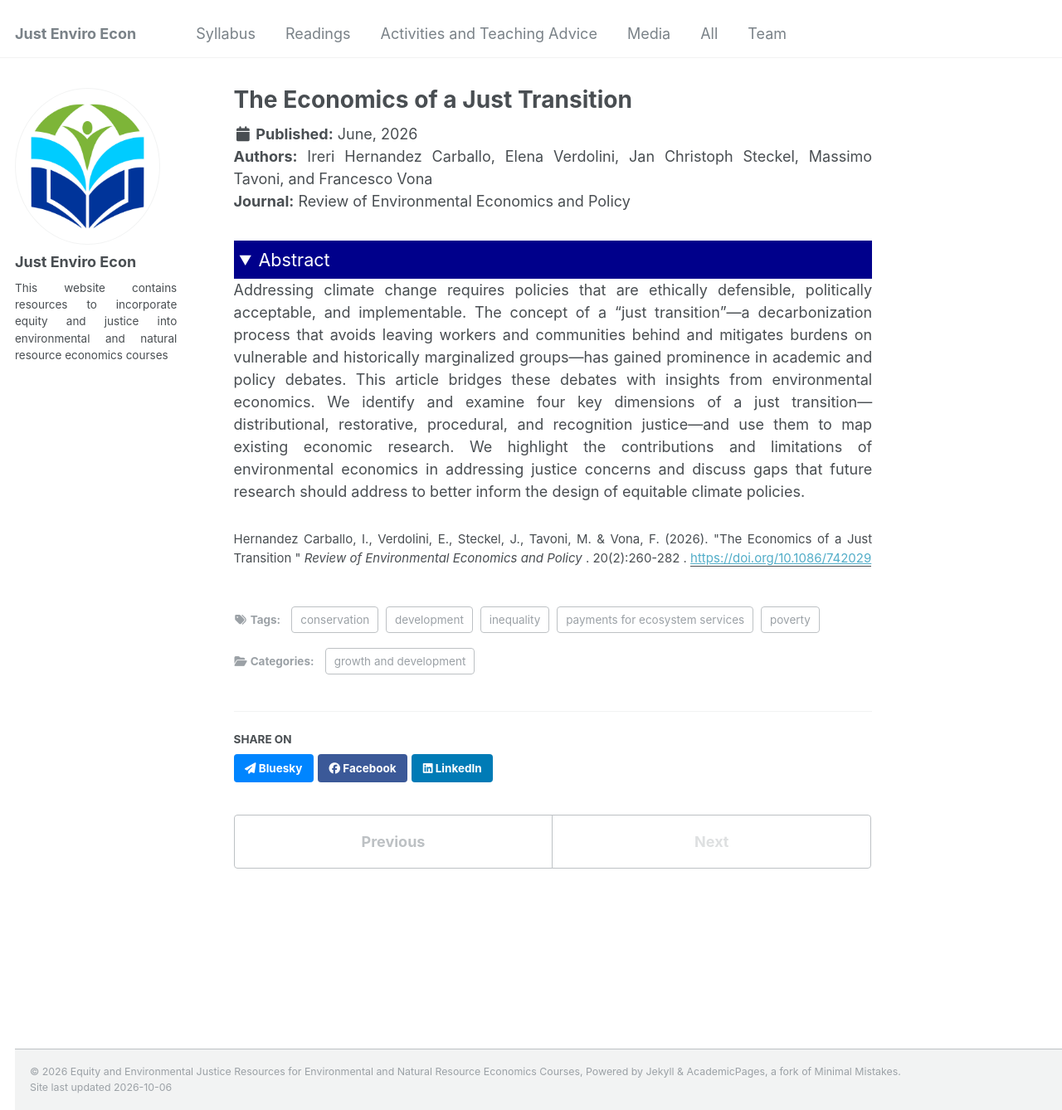
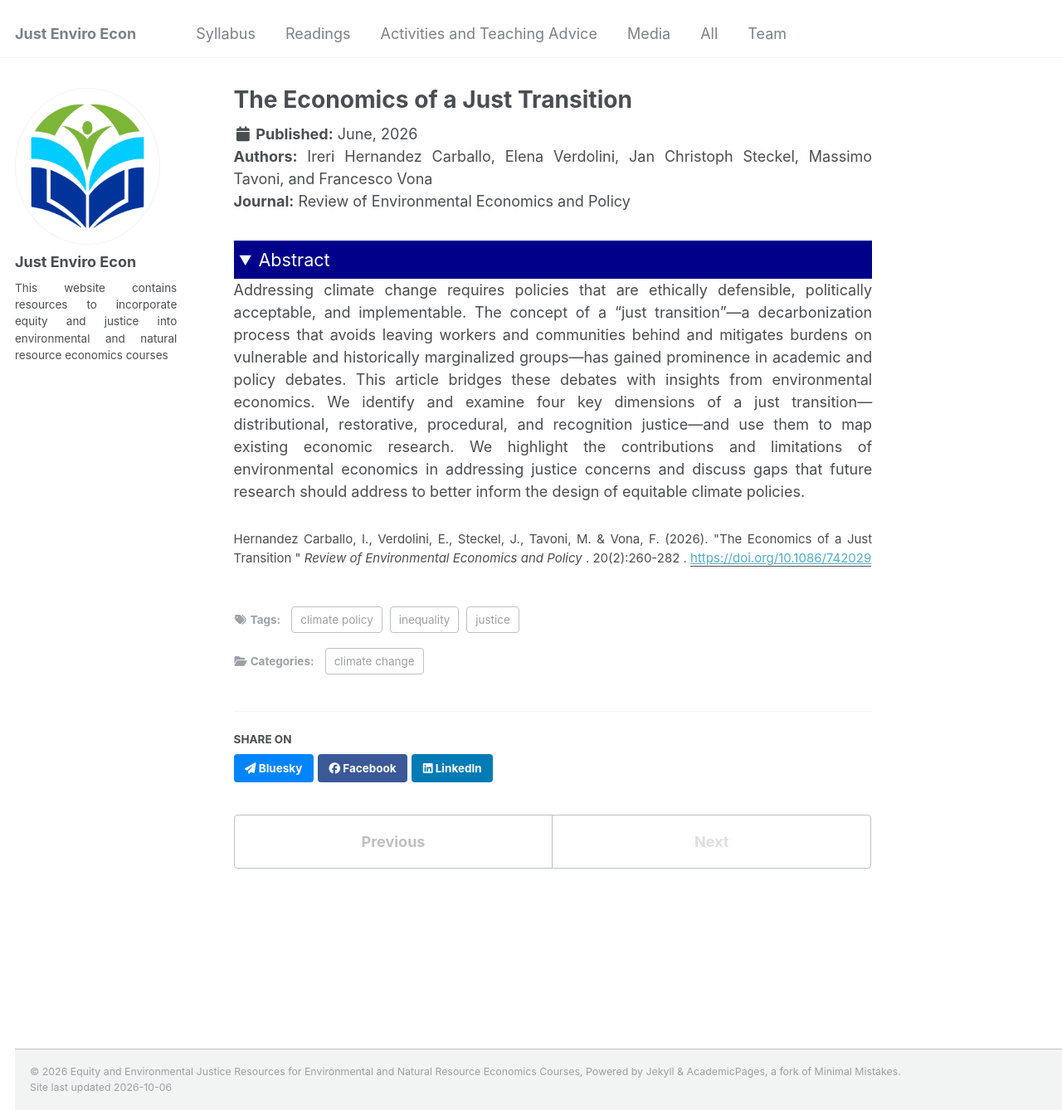
Before and after one commit to just-enviro-econ/just-enviro-econ.github.io, a Jekyll site: the page built from _publications/2026-06-25-econ-of-a-just-transition.md, in a window 1280 px wide and 1338 px high. Shown: the whole window at 83% size. Built offline with Jekyll 4.4.1, drawn with Linux system fonts in a browser that asks for light colours.

```diff
--- a/_publications/2026-06-25-econ-of-a-just-transition.md
+++ b/_publications/2026-06-25-econ-of-a-just-transition.md
@@ -7,13 +7,11 @@ date: 2026-06-25
 venue: 'Review of Environmental Economics and Policy'
 paperurl: 'https://doi.org/10.1086/742029'
 citation: 'Hernandez Carballo, I., Verdolini, E., Steckel, J., Tavoni, M. & Vona, F. (2026). &quot;The Economics of a Just Transition &quot; <i>  Review of Environmental Economics and Policy  </i>. 20(2):260-282 .'
-category: 'growth and development'
+category: 'climate change'
 tags:
-- 'payments for ecosystem services'
-- 'poverty'
-- 'conservation'
-- 'development'
+- 'climate policy'
 - 'inequality'
+- 'justice'
 type: 'pr'
 co-authors: 'Ireri Hernandez Carballo, Elena Verdolini, Jan Christoph Steckel, Massimo Tavoni, and Francesco Vona'
 ---
```
Also changed, not shown: _publications/2023-01-24-tradeoff-enviro-poverty.md (added, +44 -0 lines).
